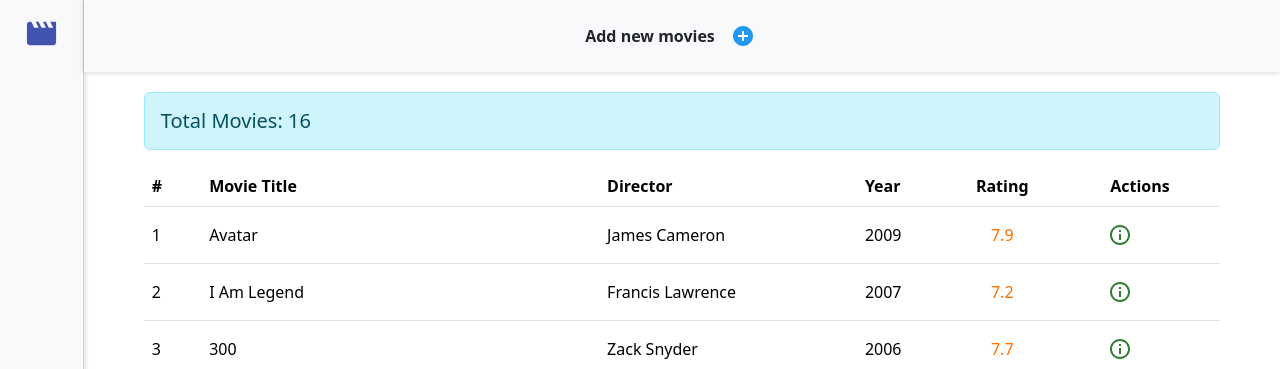
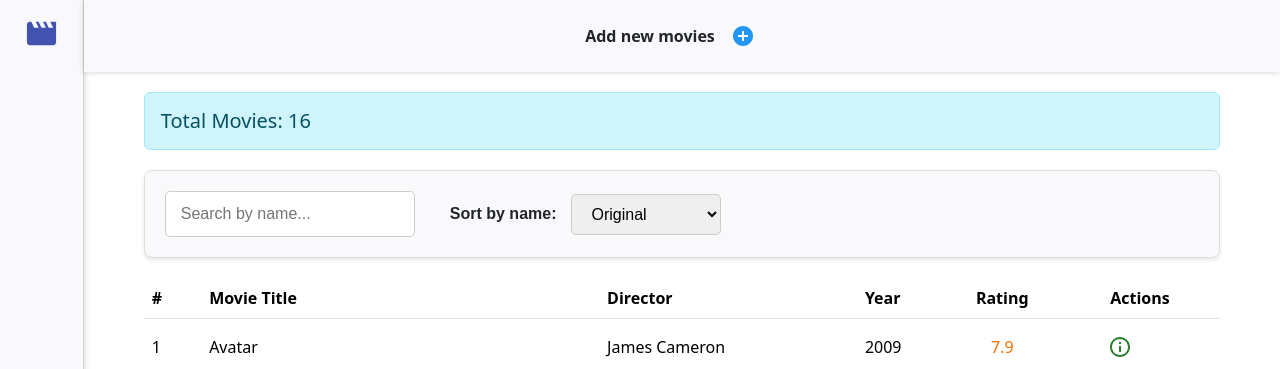
Before and after one commit to Htun-Aung-Kyaw/MovieDashboard-ReactRedux, a Next.js app: page /movies in a window 1280 px wide. Shown: the top 369 px of the page. Built offline with nearby package versions, Linux system fonts and the light colour scheme; some icons are missing.

Commit message:
SearchandSort

```diff
--- a/app/components/movies/MovieListUI.tsx
+++ b/app/components/movies/MovieListUI.tsx
@@ -5,6 +5,9 @@ import {Table} from "react-bootstrap";
 import styles from "./movies.module.css";
 import { useAppSelector} from "@/lib/hooks";
 import { selectMovies} from "@/lib/features/movies/movieSlice";
+import SearchBar from "@/app/components/movies/SearchBar";
+import MoviesTable from "@/app/components/movies/MoviesTable";
+import {useMemo, useState} from "react";
 
 export default function MovieListUI() {
 
@@ -15,26 +18,42 @@ export default function MovieListUI() {
     // },[]);
 
     const moviesItem = useAppSelector(selectMovies);
+
+    const [searchTerm, setSearchTerm] = useState('');
+    const [sort, setSort] = useState('Original');
+
+    const filteredMovies = useMemo(() => {
+        const moviesToManipulate = moviesItem || []; // this is important to solve ts error undefined
+
+        const filter = moviesToManipulate.filter((movie) => {
+            return movie.title.toLowerCase().includes(searchTerm.toLowerCase());
+        });
+
+        if (sort !== 'Original') {
+            return [...filter].sort((a, b) => {
+                const nameA = a.title.toUpperCase(); // ignore upper and lowercase
+                const nameB = b.title.toUpperCase(); // ignore upper and lowercase
+                if (nameA < nameB) {
+                    return sort === 'Ascending' ? -1 : 1;
+                }
+                if (nameA > nameB) {
+                    return sort === 'Ascending' ? 1 : -1;
+                }
+                return 0;
+            });
+        }
+        else {
+            return filter;
+        }
+    },[moviesItem, searchTerm, sort]);
+
     return (
         <div className={styles.movieList}>
             <h5 className={`alert alert-info ${styles.stickyTitle}`}>Total Movies: {moviesItem.length}</h5>
-            <Table hover className="align-middle position-relative">
-                <thead>
-                    <tr>
-                        <th>#</th>
-                        <th>Movie Title</th>
-                        <th>Director</th>
-                        <th>Year</th>
-                        <th className={"text-center"}>Rating</th>
-                        <th className="text-center">Actions</th>
-                    </tr>
-                </thead>
-                <tbody>
-                    {
-                        moviesItem?.map((movie, index) => <MovieUI key={movie?._id} movie={movie} index={++index}/>)
-                    }
-                </tbody>
-            </Table>
+            <SearchBar className={`${styles.stickySearch}`}
+                       searchTerm={searchTerm} setSearchTerm={setSearchTerm}
+                       sort={sort} setSort={setSort}/>
+            <MoviesTable movies={filteredMovies}/>
         </div>
     )
 }
--- /dev/null
+++ b/app/components/movies/MoviesTable.tsx
@@ -0,0 +1,27 @@
+import MovieUI from "@/app/components/movies/MovieUI";
+import {Table} from "react-bootstrap";
+import {Movie} from "@/lib/features/movies/movieApiSice";
+
+export default function MoviesTable({ movies }: { movies: Movie[] }) {
+    return (
+        movies.length > 0 ?
+            <Table hover className="align-middle position-relative">
+                <thead>
+                <tr>
+                    <th>#</th>
+                    <th>Movie Title</th>
+                    <th>Director</th>
+                    <th>Year</th>
+                    <th className={"text-center"}>Rating</th>
+                    <th className="text-center">Actions</th>
+                </tr>
+                </thead>
+                <tbody>
+                {
+                    movies.map((movie, index) => <MovieUI key={movie?._id} movie={movie} index={++index}/>)
+                }
+                </tbody>
+            </Table> :
+            <p className="no-results">No movies found.</p>
+    )
+}
--- /dev/null
+++ b/app/components/movies/SearchBar.tsx
@@ -0,0 +1,45 @@
+import {useState} from "react";
+
+export default function SearchBar({className, searchTerm, setSearchTerm, sort, setSort}:
+{
+    className?: string,
+    searchTerm?: string,
+    setSearchTerm: (searchTerm: string) => void,
+    sort?: string,
+    setSort: (sort: string) => void,
+}) {
+
+    // const [searchTerm, setSearchTerm] = useState('');
+    // const [sort, setSort] = useState('Original');
+
+    return (
+        <div className={className + " user-filter-container"} >
+            <div className="filter-controls">
+                <input
+                    type="text"
+                    placeholder="Search by name..."
+                    value={searchTerm}
+                    onChange={e=>setSearchTerm(e.target.value)}
+                    className="search-input"
+                />
+                <label htmlFor="sort"><b>Sort by name:</b></label>
+                <select
+                    id="sort"
+                    value={sort}
+                    onChange={e => setSort(e.target.value)}
+                    className="select"
+                >
+                    <option key={"Original"} value={"Original"}>
+                        Original
+                    </option>
+                    <option key={"Asc"} value={"Ascending"}>
+                        Ascending
+                    </option>
+                    <option key={"Desc"} value={"Descending"}>
+                        Descending
+                    </option>
+                </select>
+            </div>
+        </div>
+    );
+}
--- a/app/components/movies/movies.module.css
+++ b/app/components/movies/movies.module.css
@@ -39,6 +39,11 @@
     top: 150px;
     z-index: 4;
 }
+.stickySearch{
+    position: sticky;
+    top: 142px;
+    z-index: 4;
+}
 .center{
     text-align: center;
 }
--- a/app/styles/globals.css
+++ b/app/styles/globals.css
@@ -64,3 +64,62 @@ a {
 .mr{
   margin-right: 1.5rem !important;
 }
+
+/*Filter CSS*/
+.user-filter-container {
+  font-family: Arial, sans-serif;
+  max-width: 100%;
+  margin: 20px auto;
+  padding: 20px;
+  border: 1px solid #ddd;
+  border-radius: 8px;
+  box-shadow: 0 2px 4px rgba(0, 0, 0, 0.1);
+  background: #F9F9FB;
+}
+
+h2 {
+  text-align: center;
+  color: #333;
+  margin-bottom: 25px;
+}
+
+.filter-controls {
+  display: flex;
+  gap: 15px;
+  /*margin-bottom: 25px;*/
+  /*justify-content: center;*/
+  align-items: center;
+  flex-wrap: wrap;
+}
+
+.search-input,
+.select {
+  padding: 10px 15px;
+  border: 1px solid #ccc;
+  border-radius: 5px;
+  font-size: 1rem;
+  width: 250px;
+  margin-right: 20px;
+  box-sizing: border-box; /* Include padding in width */
+}
+
+.search-input:focus,
+.select:focus {
+  outline: none;
+  border-color: #007bff;
+  box-shadow: 0 0 0 3px rgba(0, 123, 255, 0.25);
+}
+
+.select {
+  width: 150px;
+  cursor: pointer;
+}
+.no-results {
+  text-align: center;
+  color: orangered;
+  font-style: italic;
+  padding: 20px !important;
+  background-color: #fff;
+  border-radius: 6px;
+  border: 1px dashed #ddd;
+}
--- a/package.json
+++ b/package.json
@@ -1,7 +1,7 @@
 {
   "private": true,
   "scripts": {
-    "dev": "next -p 8000",
+    "dev": "next -p 8090",
     "build": "next build",
     "start": "next start",
     "lint": "next lint"
```
Also changed, not shown: lib/dataTransform.ts (+5 -3 lines).
